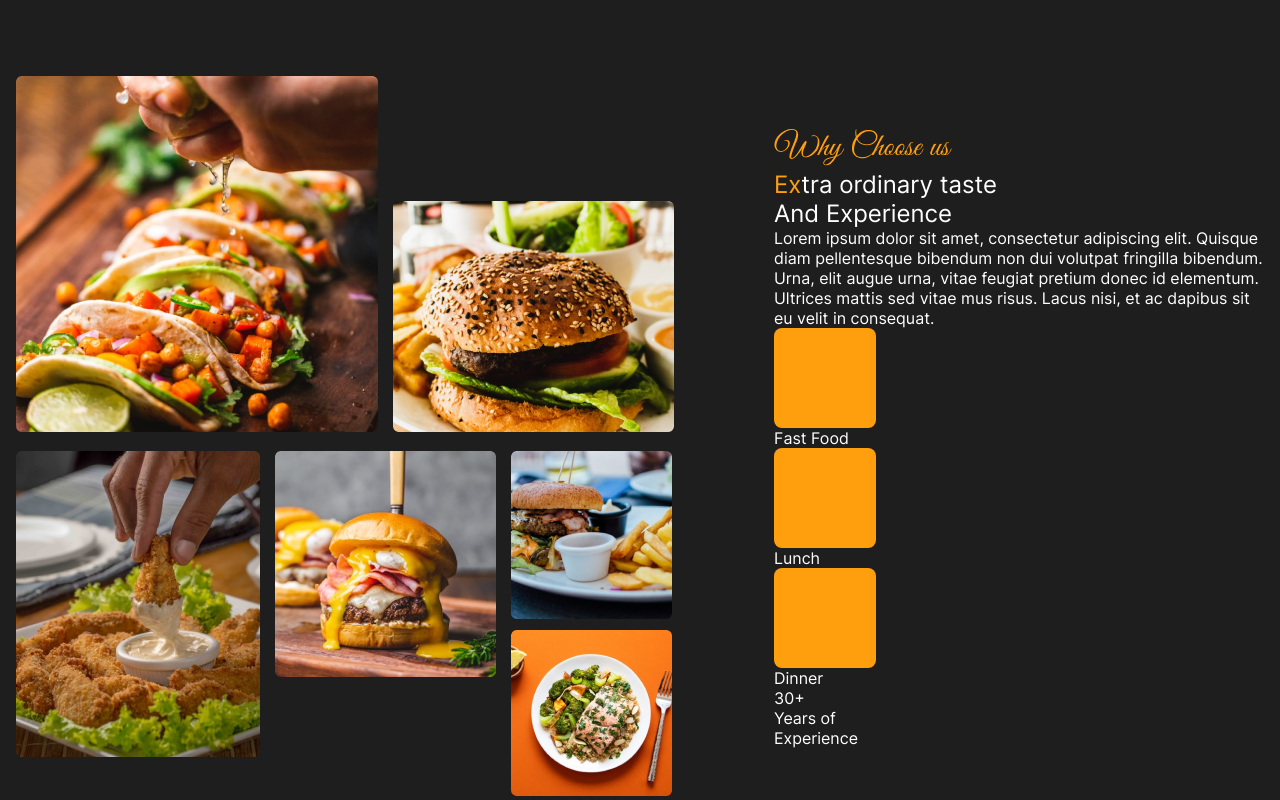
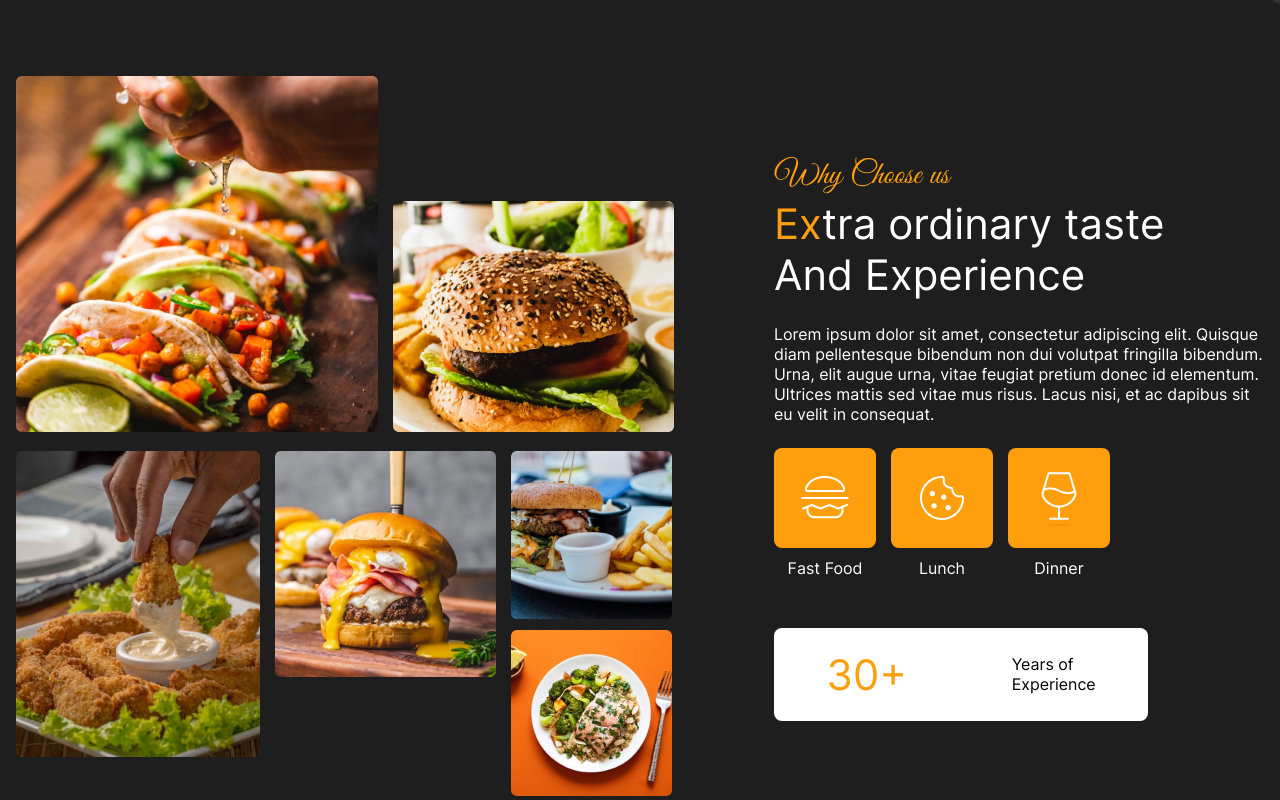
Before and after one commit to cyrilmuchemi/Restaurant-Website, a website built with webpack: page src/index.html in a window 1280 px wide. Shown: the part 2182-2982 px from the top of the page. Built offline with nearby package versions, Linux system fonts and the light colour scheme; files whose address does not match are found by name.

Commit message:
Complete the about section

```diff
--- a/src/index.html
+++ b/src/index.html
@@ -122,27 +122,27 @@
                         </div>
                         <div class="category-bottom-text">
                             <div class="why-choose-us"></div>
-                            <h2><span class="text-orange">Ex</span>tra ordinary taste<br/> And Experience</h2>
-                            <p class="category-bottom-p">
+                            <h2 class="font-42"><span class="text-orange">Ex</span>tra ordinary taste<br/> And Experience</h2>
+                            <p class="category-bottom-p pt-5">
                                 Lorem ipsum dolor sit amet, consectetur adipiscing elit. Quisque diam pellentesque bibendum non dui volutpat fringilla bibendum. Urna, elit augue urna, vitae feugiat pretium donec id elementum. Ultrices mattis sed vitae mus risus. Lacus nisi, et ac dapibus sit eu velit in consequat.
                             </p>
-                            <article class="category-icons">
-                                <div>
+                            <article class="category-icons pt-5">
+                                <div class="category-icon-box">
                                     <div class="category-icon fast-food"></div>
-                                    <spa>Fast Food</spa>
+                                    <span>Fast Food</span>
                                 </div>
-                                <div>
+                                <div class="category-icon-box">
                                     <div class="category-icon lunch"></div>
                                     <span>Lunch</span>
                                 </div>
-                                <div>
+                                <div class="category-icon-box">
                                     <div class="category-icon dinner"></div>
                                     <span>Dinner</span>
                                 </div>
                             </article>
                             <div class="category-button">
                                 <span>30+</span>
-                                <p>Years of<br/><span>Experience</span></p>
+                                <p>Years of<br/><span id="experience">Experience</span></p>
                             </div>
                         </div>
                     </div>
--- a/src/index.js
+++ b/src/index.js
@@ -23,6 +23,9 @@ import bottomPic2 from './images/bottom-row-2.png';
 import bottomPic3 from './images/bottom-row-3.png';
 import bottomPic4 from './images/bottom-row-4.png';
 import whyChooseUS from './images/Why Choose us.png';
+import hamburger from './images/Hamburger.png';
+import cookie from './images/Cookie.png';
+import wine from './images/Wine.png';
 
 class Background {
   static heroBackground() {
@@ -202,6 +205,30 @@ class Background {
     whyChooseUSBox.appendChild(chooseImg);
     return whyChooseUSBox;
   }
+
+  static hamburger() {
+    const fastFood = document.querySelector('.fast-food');
+    const fastFoodImg = new Image();
+    fastFoodImg.src = hamburger;
+    fastFood.appendChild(fastFoodImg);
+    return fastFood;
+  }
+
+  static cookie() {
+    const lunch = document.querySelector('.lunch');
+    const cookieImg = new Image();
+    cookieImg.src = cookie;
+    lunch.appendChild(cookieImg);
+    return lunch;
+  }
+
+  static wine() {
+    const wineBox = document.querySelector('.dinner');
+    const wineImg = new Image();
+    wineImg.src = wine;
+    wineBox.appendChild(wineImg);
+    return wineBox;
+  }
 }
 
 Background.heroBackground();
@@ -226,3 +253,6 @@ Background.bottomImage2();
 Background.bottomImage3();
 Background.bottomImage4();
 Background.whyChooseUS();
+Background.hamburger();
+Background.cookie();
+Background.wine();
--- a/src/style.css
+++ b/src/style.css
@@ -202,6 +202,12 @@
     align-items: center;
 }
 
+.about-us{
+    background-image: url("./images/leaf-bg.png");
+    background-repeat: no-repeat;
+    background-position: right;
+}
+
 .about-us-top{
     display: flex;
     justify-content: space-between;
@@ -279,3 +285,50 @@
     flex-direction: column;
     gap: 7px;
 }
+
+.category-icons{
+    display: flex;
+    gap: 15px;
+}
+
+.category-icon-box{
+    display: flex;
+    flex-direction: column;
+    justify-content: center;
+    align-items: center;
+}
+
+.category-icon-box > span {
+    padding-top: 10px;
+}
+
+.category-icon{
+    display: flex;
+    justify-content: center;
+    align-items: center;
+}
+
+.category-button{
+    max-width: 374px;
+    height: 93px;
+    display: flex;
+    justify-content: space-around;
+    margin-top: 50px;
+    align-items: center;
+    background-color: var(--clr-white);
+    border-radius: 8px;
+}
+
+.category-button > span{
+    color: var(--clr-orange);
+    font-size: 42px;
+    font-weight: 800;
+}
+
+.category-button > p{
+    color: black;
+}
+
+.experience{
+    font-weight: 900;
+}
```
Also changed, not shown: src/images/Cookie.png (added), src/images/Hamburger.png (added), src/images/Wine.png (added), src/images/leaf-bg.png (added).
